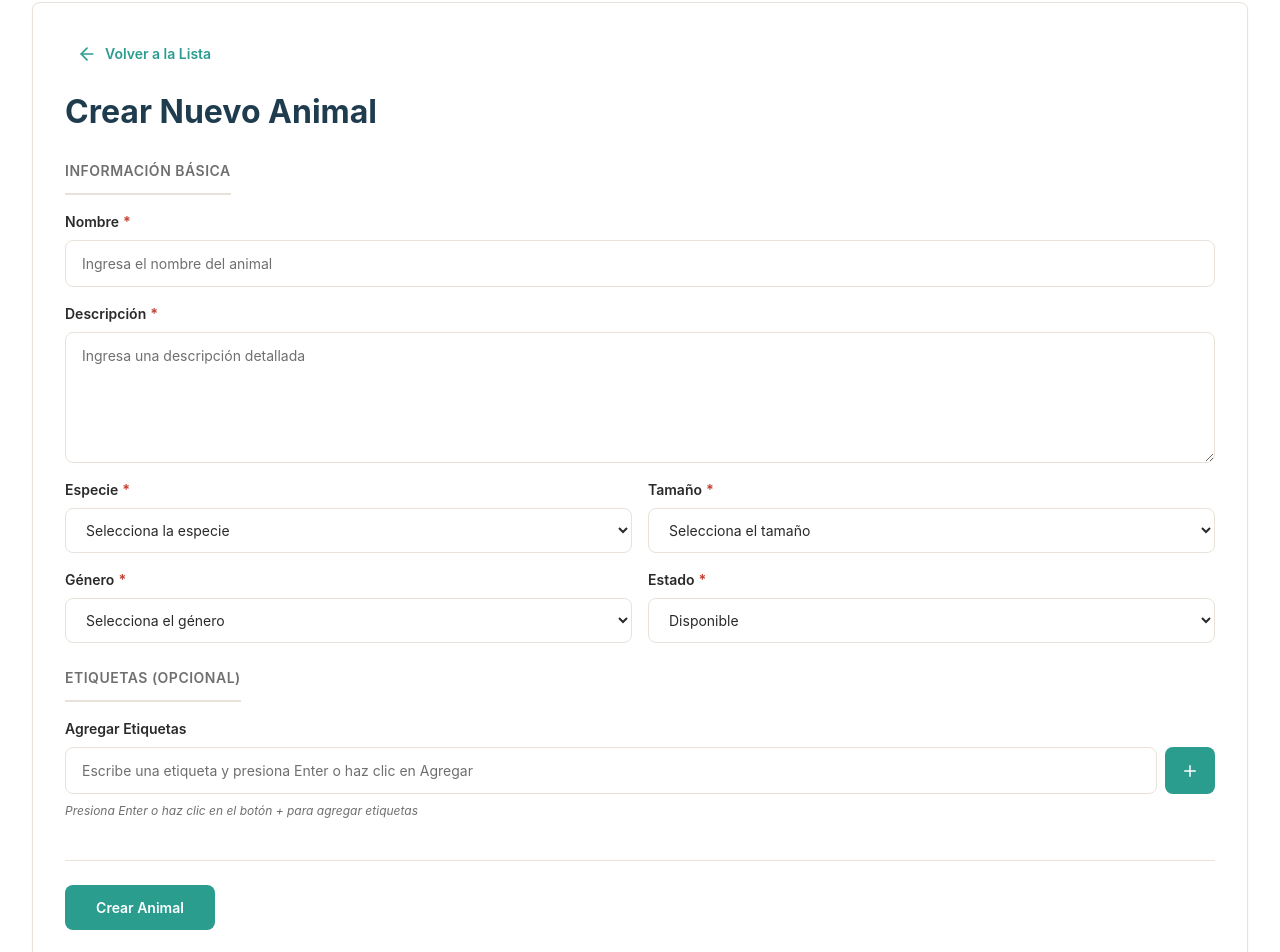
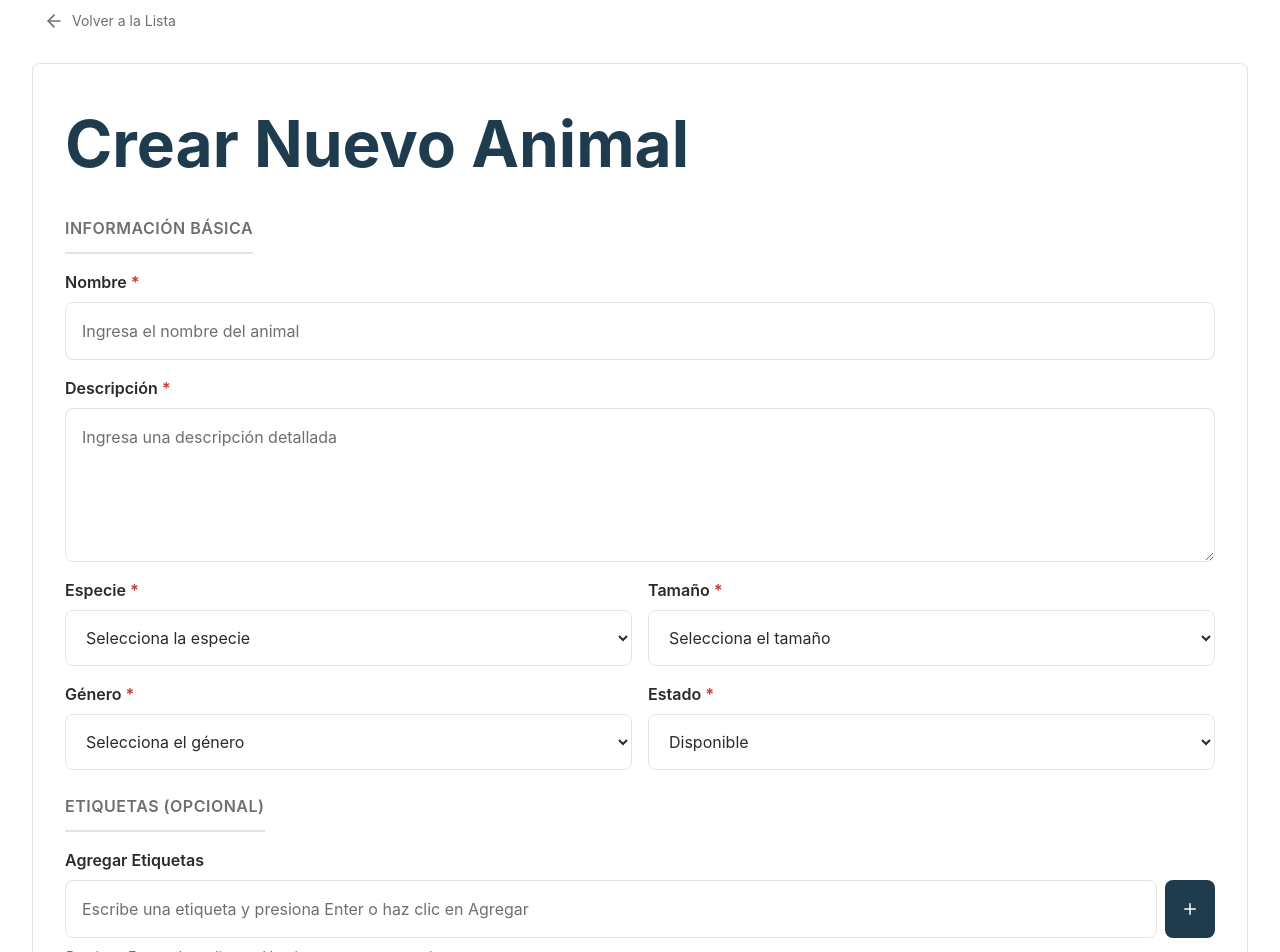
Before and after one commit to Lennon0926/capstone-animal-rescue-platform, a Next.js app in the folder apps/web/: page /admin/createAnimal in a window 1280 px wide. Shown: the part 127-1079 px from the top of the page. Built offline with nearby package versions, Linux system fonts and the light colour scheme.

Commit message:
Refactor styles and structure for Create and Edit Animal forms; enhance button styles and layout consistency

```diff
--- a/apps/web/components/Admin/AdminAnimalsList/adminAnimalsList.module.css
+++ b/apps/web/components/Admin/AdminAnimalsList/adminAnimalsList.module.css
@@ -248,6 +248,7 @@
 
 .editButton:hover {
   background-color: var(--color-secondary-hover);
+  color: var(--color-text-inverse);
   transform: translateY(-1px);
   box-shadow: 0 2px 8px rgba(42, 157, 143, 0.2);
 }
--- a/apps/web/components/Admin/AdminAnimalsList/adminAnimalsList.tsx
+++ b/apps/web/components/Admin/AdminAnimalsList/adminAnimalsList.tsx
@@ -1,5 +1,3 @@
-"use client";
-
 import { useState, useMemo } from "react";
 import Link from "next/link";
 import type { Animal } from "@/types/animal";
--- a/apps/web/components/Admin/CreateAnimal/createAnimalForm.module.css
+++ b/apps/web/components/Admin/CreateAnimal/createAnimalForm.module.css
@@ -25,8 +25,7 @@
   align-items: center;
   gap: var(--space-2);
   padding: var(--space-2) var(--space-3);
-  color: var(--color-secondary);
-  font-weight: var(--font-weight-semibold);
+  color: var(--color-text-muted);
   font-size: var(--text-sm);
   text-decoration: none;
   transition: all var(--transition-normal);
@@ -35,12 +34,11 @@
 }
 
 .backButton:hover {
-  background-color: rgba(42, 157, 143, 0.1);
-  color: var(--color-secondary-hover);
+  color: var(--color-primary);
 }
 
 .title {
-  font-size: var(--text-2xl);
+  font-size: var(--text-hero-xl);
   font-weight: var(--font-weight-bold);
   color: var(--color-primary);
   margin: 0;
@@ -116,7 +114,7 @@
 }
 
 .legend {
-  font-size: var(--text-sm);
+  font-size: var(--text-base);
   font-weight: var(--font-weight-semibold);
   color: var(--color-text-muted);
   text-transform: uppercase;
@@ -139,7 +137,7 @@
 }
 
 .label {
-  font-size: var(--text-sm);
+  font-size: var(--text-base);
   font-weight: var(--font-weight-semibold);
   color: var(--color-text);
   display: flex;
@@ -155,10 +153,10 @@
 .input,
 .textarea,
 .select {
-  padding: var(--space-3) var(--space-4);
+  padding: var(--space-4) var(--space-4);
   border: 1px solid var(--color-border);
   border-radius: var(--radius-md);
-  font-size: var(--text-sm);
+  font-size: var(--text-base);
   font-family: var(--font-sans);
   color: var(--color-text);
   background-color: var(--color-bg);
@@ -196,7 +194,7 @@
 }
 
 .helpText {
-  font-size: var(--text-xs);
+  font-size: var(--text-sm);
   color: var(--color-text-muted);
   margin: 0;
   font-style: italic;
@@ -214,7 +212,7 @@
 
 .addTagButton {
   padding: var(--space-3) var(--space-4);
-  background-color: var(--color-secondary);
+  background-color: var(--color-primary);
   color: var(--color-text-inverse);
   border: none;
   border-radius: var(--radius-md);
@@ -223,11 +221,13 @@
   align-items: center;
   justify-content: center;
   font-weight: var(--font-weight-semibold);
-  transition: background-color var(--transition-normal);
+  transition: all var(--transition-normal);
 }
 
 .addTagButton:hover {
-  background-color: var(--color-secondary-hover);
+  background-color: var(--color-primary-hover);
+  transform: translateY(-1px);
+  box-shadow: 0 2px 8px rgba(31, 60, 79, 0.15);
 }
 
 .tagsDisplay {
@@ -245,7 +245,7 @@
   align-items: center;
   gap: var(--space-2);
   padding: var(--space-2) var(--space-3);
-  background-color: var(--color-secondary);
+  background-color: var(--color-primary);
   color: var(--color-text-inverse);
   border-radius: var(--radius-full);
   font-size: var(--text-sm);
@@ -278,19 +278,21 @@
 
 .submitButton {
   padding: var(--space-3) var(--space-6);
-  background-color: var(--color-secondary);
+  background-color: var(--color-primary);
   color: var(--color-text-inverse);
   border: none;
   border-radius: var(--radius-md);
   font-size: var(--text-sm);
   font-weight: var(--font-weight-semibold);
   cursor: pointer;
-  transition: background-color var(--transition-normal);
+  transition: all var(--transition-normal);
   min-width: 150px;
 }
 
 .submitButton:hover:not(:disabled) {
-  background-color: var(--color-secondary-hover);
+  background-color: var(--color-primary-hover);
+  transform: translateY(-2px);
+  box-shadow: 0 4px 12px rgba(31, 60, 79, 0.2);
 }
 
 .submitButton:disabled {
--- a/apps/web/components/Admin/CreateAnimal/createAnimalForm.tsx
+++ b/apps/web/components/Admin/CreateAnimal/createAnimalForm.tsx
@@ -1,5 +1,3 @@
-"use client";
-
 import { FormEvent, useState } from "react";
 import Link from "next/link";
 import { useRouter } from "next/navigation";
@@ -156,12 +154,12 @@ export default function CreateAnimalForm({ onSave }: CreateAnimalFormProps) {
   return (
     <main>
       <div className={styles.container}>
-        <div className={styles.formWrapper}>
-        <div className={styles.headerWithBackButton}>
-          <Link href="/admin/animals" className={styles.backButton}>
+        <Link href="/admin/animals" className={styles.backButton}>
             <ArrowLeft size={20} />
             <span>Volver a la Lista</span>
           </Link>
+        <div className={styles.formWrapper}>
+        <div className={styles.headerWithBackButton}>
           <h2 className={styles.title}>Crear Nuevo Animal</h2>
         </div>
 
--- a/apps/web/components/Admin/EditAnimal/editAnimalForm.module.css
+++ b/apps/web/components/Admin/EditAnimal/editAnimalForm.module.css
@@ -13,7 +13,7 @@
   box-shadow: var(--shadow-sm);
 }
 
-.headerWithBackButton {
+.formHeader {
   display: flex;
   flex-direction: column;
   gap: var(--space-4);
@@ -25,8 +25,7 @@
   align-items: center;
   gap: var(--space-2);
   padding: var(--space-2) var(--space-3);
-  color: var(--color-secondary);
-  font-weight: var(--font-weight-semibold);
+  color: var(--color-text-muted);
   font-size: var(--text-sm);
   text-decoration: none;
   transition: all var(--transition-normal);
@@ -35,12 +34,11 @@
 }
 
 .backButton:hover {
-  background-color: rgba(42, 157, 143, 0.1);
-  color: var(--color-secondary-hover);
+  color: var(--color-primary);
 }
 
 .title {
-  font-size: var(--text-2xl);
+  font-size: var(--text-hero-xl);
   font-weight: var(--font-weight-bold);
   color: var(--color-primary);
   margin: 0;
@@ -116,7 +114,7 @@
 }
 
 .legend {
-  font-size: var(--text-sm);
+  font-size: var(--text-base);
   font-weight: var(--font-weight-semibold);
   color: var(--color-text-muted);
   text-transform: uppercase;
@@ -139,7 +137,7 @@
 }
 
 .label {
-  font-size: var(--text-sm);
+  font-size: var(--text-base);
   font-weight: var(--font-weight-semibold);
   color: var(--color-text);
   display: flex;
@@ -155,10 +153,10 @@
 .input,
 .textarea,
 .select {
-  padding: var(--space-3) var(--space-4);
+  padding: var(--space-4) var(--space-4);
   border: 1px solid var(--color-border);
   border-radius: var(--radius-md);
-  font-size: var(--text-sm);
+  font-size: var(--text-base);
   font-family: var(--font-sans);
   color: var(--color-text);
   background-color: var(--color-bg);
@@ -196,7 +194,7 @@
 }
 
 .helpText {
-  font-size: var(--text-xs);
+  font-size: var(--text-sm);
   color: var(--color-text-muted);
   margin: 0;
   font-style: italic;
@@ -214,7 +212,7 @@
 
 .addTagButton {
   padding: var(--space-3) var(--space-4);
-  background-color: var(--color-secondary);
+  background-color: var(--color-primary);
   color: var(--color-text-inverse);
   border: none;
   border-radius: var(--radius-md);
@@ -223,11 +221,13 @@
   align-items: center;
   justify-content: center;
   font-weight: var(--font-weight-semibold);
-  transition: background-color var(--transition-normal);
+  transition: all var(--transition-normal);
 }
 
 .addTagButton:hover {
-  background-color: var(--color-secondary-hover);
+  background-color: var(--color-primary-hover);
+  transform: translateY(-1px);
+  box-shadow: 0 2px 8px rgba(31, 60, 79, 0.15);
 }
 
 .tagsDisplay {
@@ -245,7 +245,7 @@
   align-items: center;
   gap: var(--space-2);
   padding: var(--space-2) var(--space-3);
-  background-color: var(--color-secondary);
+  background-color: var(--color-primary);
   color: var(--color-text-inverse);
   border-radius: var(--radius-full);
   font-size: var(--text-sm);
@@ -278,19 +278,21 @@
 
 .submitButton {
   padding: var(--space-3) var(--space-6);
-  background-color: var(--color-secondary);
+  background-color: var(--color-primary);
   color: var(--color-text-inverse);
   border: none;
   border-radius: var(--radius-md);
   font-size: var(--text-sm);
   font-weight: var(--font-weight-semibold);
   cursor: pointer;
-  transition: background-color var(--transition-normal);
+  transition: all var(--transition-normal);
   min-width: 150px;
 }
 
 .submitButton:hover:not(:disabled) {
-  background-color: var(--color-secondary-hover);
+  background-color: var(--color-primary-hover);
+  transform: translateY(-2px);
+  box-shadow: 0 4px 12px rgba(31, 60, 79, 0.2);
 }
 
 .submitButton:disabled {
--- a/apps/web/components/Admin/EditAnimal/editAnimalForm.tsx
+++ b/apps/web/components/Admin/EditAnimal/editAnimalForm.tsx
@@ -180,12 +180,12 @@ export default function EditAnimalForm({ animal, onSave, error, notFound }: Edit
   return (
     <main>
       <div className={styles.container}>
-        <div className={styles.formWrapper}>
-        <div className={styles.headerWithBackButton}>
-          <Link href="/admin/animals" className={styles.backButton}>
+        <Link href="/admin/animals" className={styles.backButton}>
             <ArrowLeft size={20} />
             <span>Volver a la Lista</span>
-          </Link>
+        </Link>
+        <div className={styles.formWrapper}>
+        <div className={styles.formHeader}>
           <h2 className={styles.title}>Editar Detalles del Animal</h2>
         </div>
 
@@ -201,9 +201,9 @@ export default function EditAnimalForm({ animal, onSave, error, notFound }: Edit
                 style={{ objectFit: "cover" }}
               />
             </div>
-            <p className={styles.imageNote}>
+            {/* <p className={styles.imageNote}>
               Para cambiar la imagen, usa la página <strong>Subir Foto del Animal</strong>.
-            </p>
+            </p> */}
           </div>
         )}
 
```
